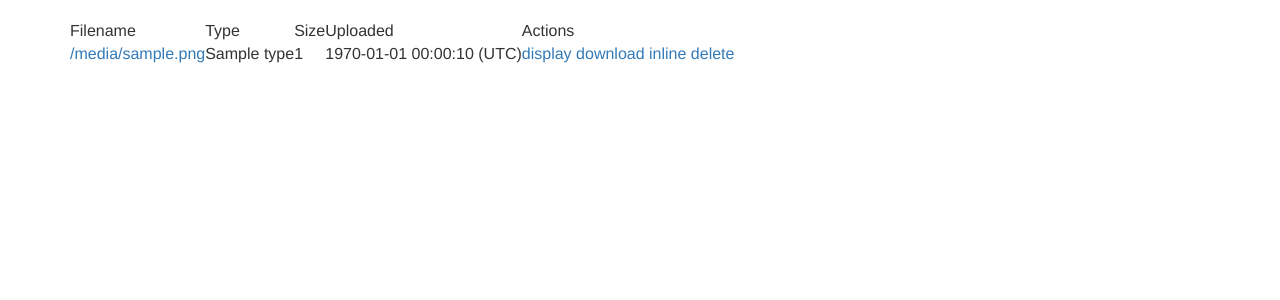
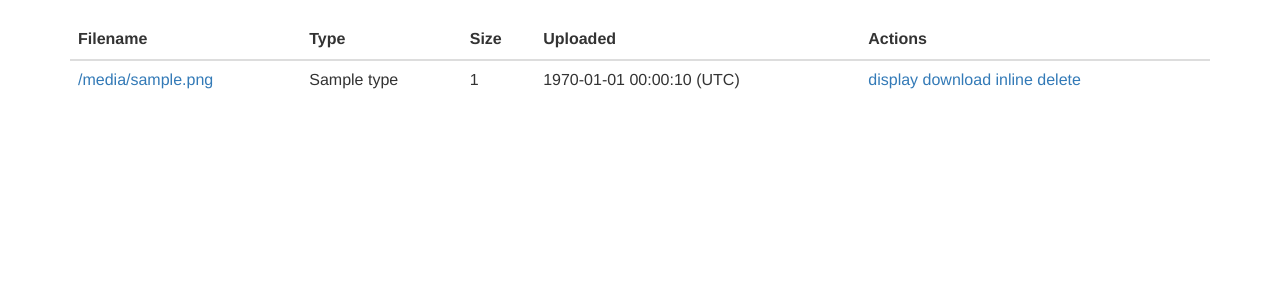
Before and after one commit to bepasty/bepasty-server, a Flask app: template bepasty/templates/filelist.html in a window 1280 px wide. Shown: the part 68-368 px from the top of the page. Run offline with Flask 2, Linux system fonts and the light colour scheme; the template is opened without the code that fills it: most values are stand-ins (such as "Sample title", 1, 10 or a date in 2020); parts of the project's set-up code (start-up, migrations or seed data) failed here and were passed over; some libraries are stand-ins or nearby versions.

Commit message:
make filelist table more pretty

```diff
--- a/bepasty/templates/_utils.html
+++ b/bepasty/templates/_utils.html
@@ -1,12 +1,12 @@
 {% macro filelist(files) %}
-    <table>
+    <table class="table table-hover">
         <thead>
         <tr>
-            <td>Filename</td>
-            <td>Type</td>
-            <td>Size</td>
-            <td>Uploaded</td>
-            <td>Actions</td>
+            <th>Filename</th>
+            <th>Type</th>
+            <th>Size</th>
+            <th>Uploaded</th>
+            <th>Actions</th>
         </tr>
         </thead>
         <tbody>
```
